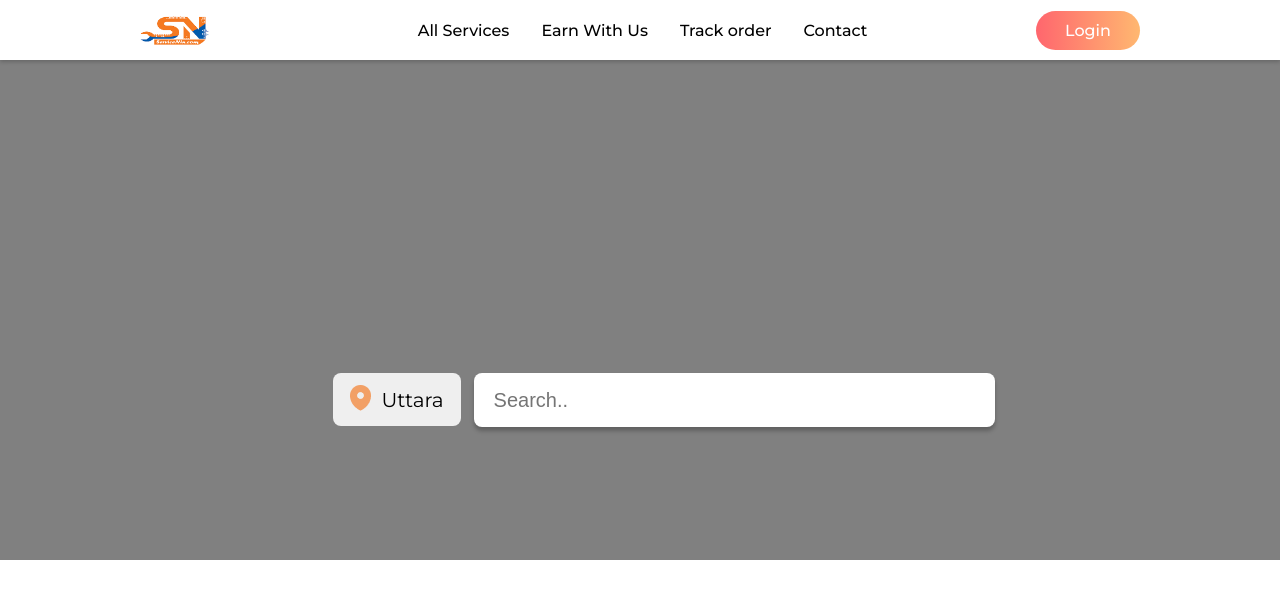
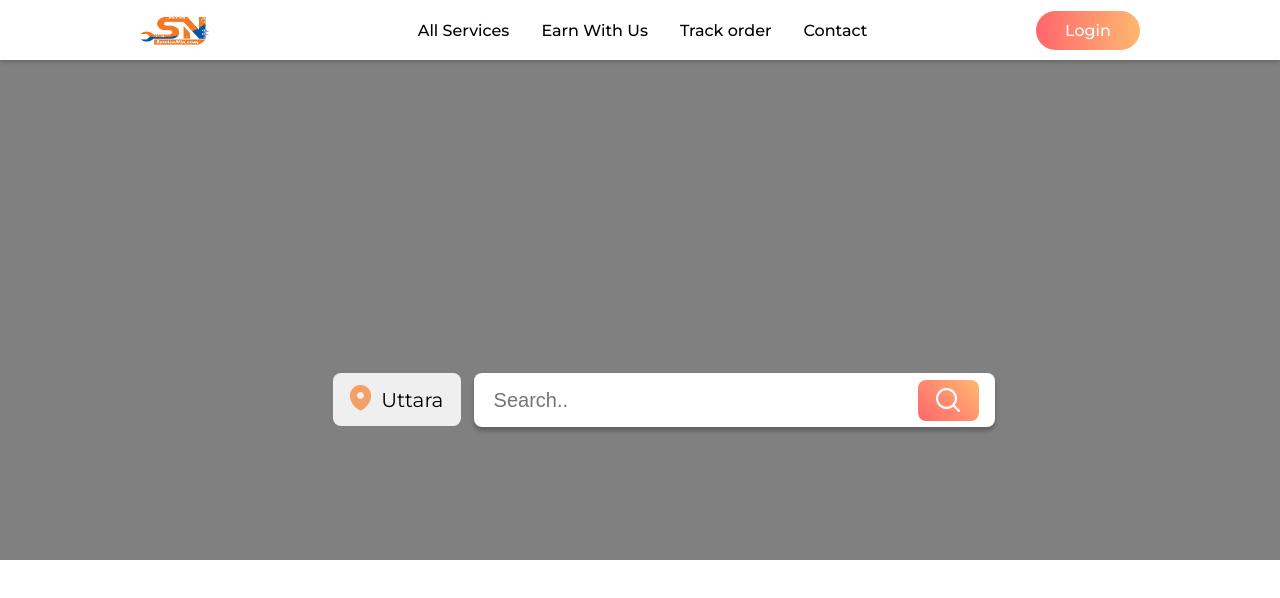
Before and after one commit to RaihanSarkar1/service_nin_react, a React (Create React App) app: page / in a window 1280 px wide. Shown: the top 598 px of the page. Built offline with nearby package versions, Linux system fonts and the light colour scheme.

Commit message:
Added search button in search section

```diff
--- a/src/App.css
+++ b/src/App.css
@@ -106,6 +106,10 @@ nav {
   background-color: gray;
 }
 
+.hero-search-sect {
+
+}
+
 .hero-search {
   position: absolute;
   top: 373px;
@@ -120,11 +124,29 @@ nav {
   font-size: 20px;
 }
 
+.btn-hero-search {
+  background: linear-gradient(45deg, hsl(357, 100%, 70%, 1) 0%, hsl(30, 100%, 72%, 1) 100%);
+  border-style: none;
+  border-radius: 8px;
+  position: absolute;
+  top: 380px;
+  right: 23.5vw;
+  padding: 8px 18px;
+  display: flex;
+  align-items: center;
+
+}
+
+.btn-hero-search:hover {
+  cursor: pointer;
+  filter: saturate(2);
+}
+
 .btn-loc {
   display: flex;
-  justify-content: space-around;
+  justify-content: center;
   align-items: center;
-  gap: 0px;
+  gap: 10px;
   padding: 12px;
   border-radius: 8px;
   border-style: none;
--- a/src/components/hero.js
+++ b/src/components/hero.js
@@ -12,8 +12,13 @@ export default function Hero() {
                         <span className="btn-loc-txt">Uttara</span>
                     </button>
                 </div>
+                <div className="hero-serach-sect">
+                    <input className="hero-search" type="text" placeholder="Search.."></input>
+                    <button className="btn-hero-search">
+                        <img src={process.env.PUBLIC_URL + "img/btn-search-ico.png"}/>
+                    </button>
+                </div>
 
-                <input className="hero-search" type="text" placeholder="Search.."></input>
 
             </div>
         </>
```
Also changed, not shown: public/img/btn-search-ico.png (added).
